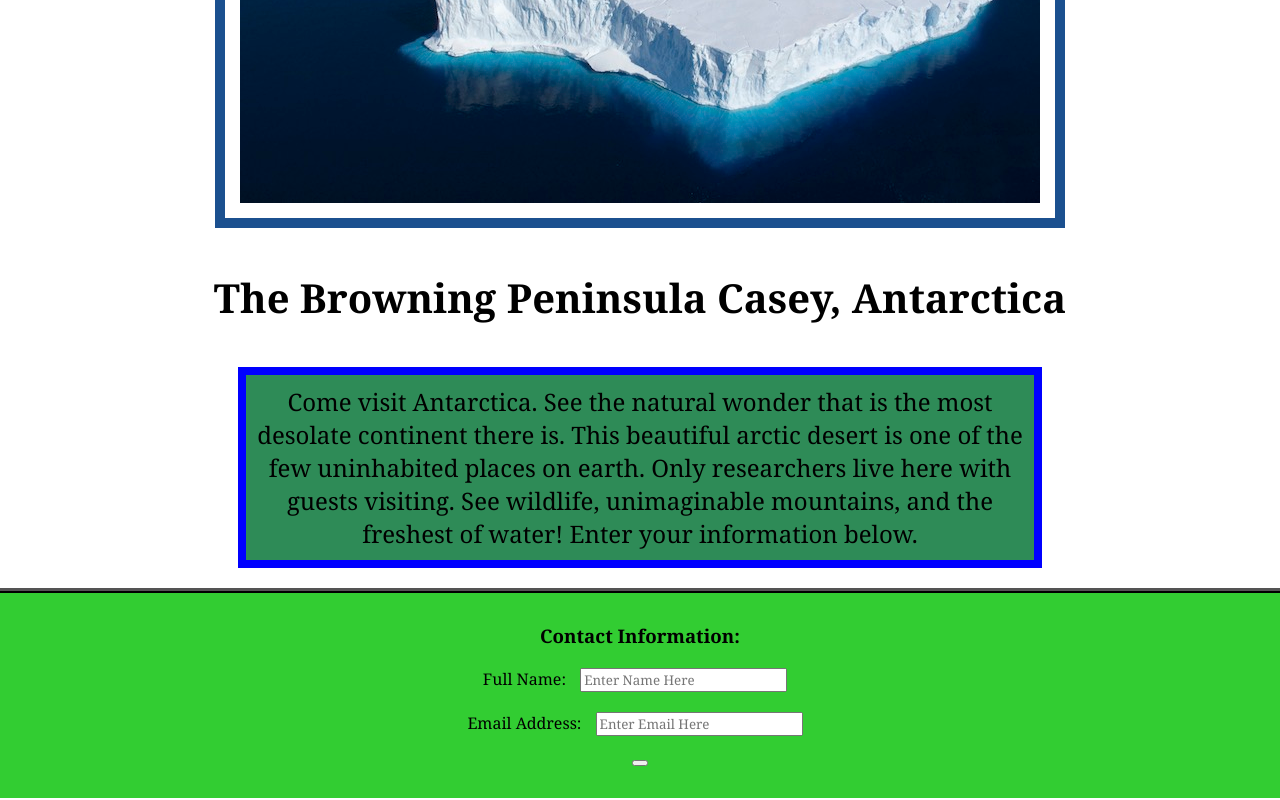
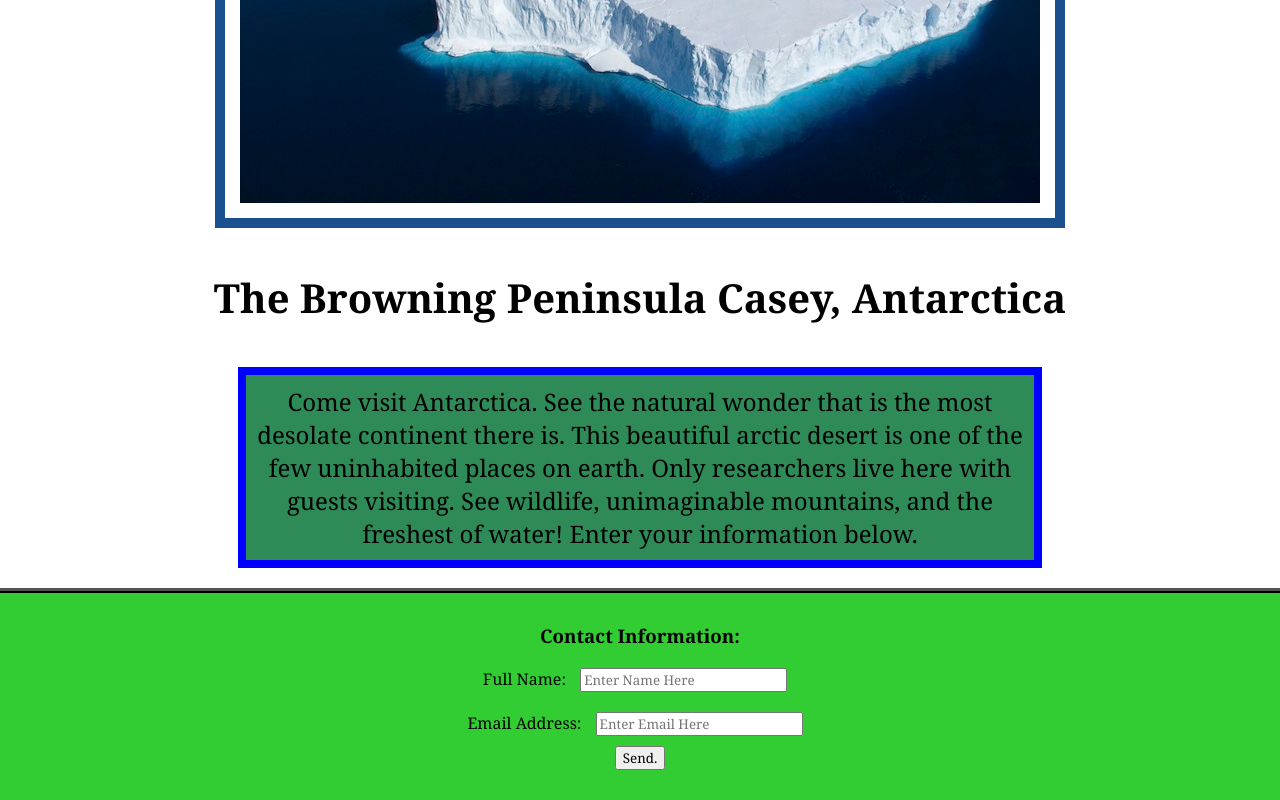
Before and after one commit to tylerdins88/Landing-Page-Mini-Project, a plain HTML site: page index.html in a window 1280 px wide. Shown: the part 464-1264 px from the top of the page. Drawn offline with Linux system fonts and the light colour scheme.

Commit message:
button update

```diff
--- a/index.html
+++ b/index.html
@@ -41,7 +41,7 @@
         <label>Email Address:</label>
         <input type="text" id="email" placeholder="Enter Email Here">
         <br>
-        <button type="submit" value="Send"></button>
+        <button type="submit">Send.</button>
     </footer>
 </body>
 
```
